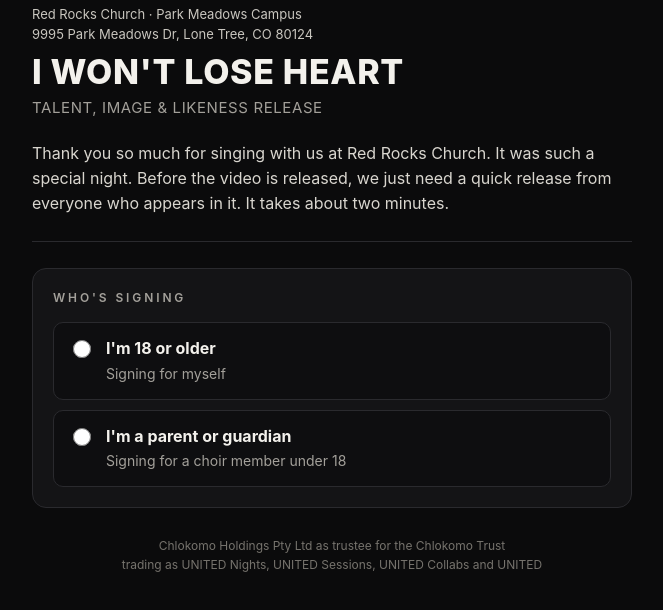
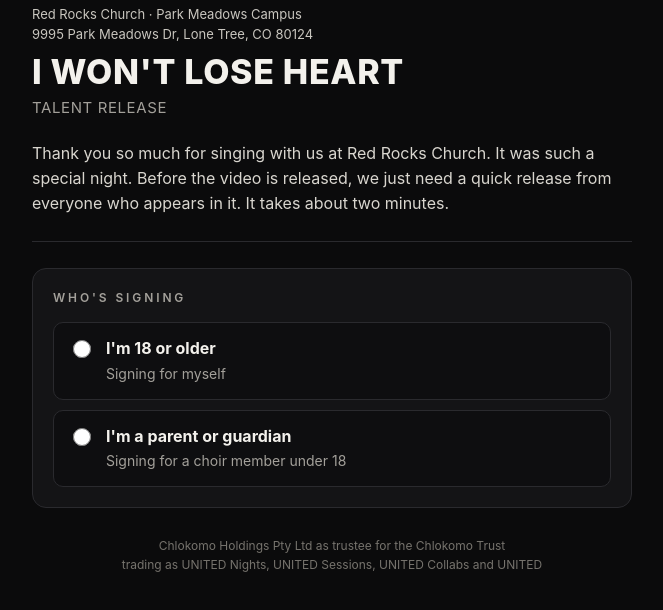
Before and after one commit to lukemunnsmusic/united, a plain HTML site: page release/index.html in a window 1280 px wide. Shown: the part 114-724 px from the top of the page, without its empty margins (308-971 px from the left). Drawn offline with Linux system fonts and the light colour scheme.

Commit message:
Retitle form heading to Talent Release
Co-Authored-By: Claude Opus 5.5 <noreply@anthropic.com>
Claude-Session: https://claude.ai/code/session_01U9ijPd8GpKZTHQ2EBh1ZZ1

```diff
--- a/release/index.html
+++ b/release/index.html
@@ -74,7 +74,7 @@
   <div class="eyebrow">UNITED Nights · Music Video</div>
   <div class="loc">Red Rocks Church · Park Meadows Campus<br>9995 Park Meadows Dr, Lone Tree, CO 80124</div>
   <h1>I Won't Lose Heart</h1>
-  <div class="sub">Talent, Image &amp; Likeness Release</div>
+  <div class="sub">Talent Release</div>
   <p class="intro">Thank you so much for singing with us at Red Rocks Church. It was such a special night. Before the video is released, we just need a quick release from everyone who appears in it. It takes about two minutes.</p>
 </header>
 
```
